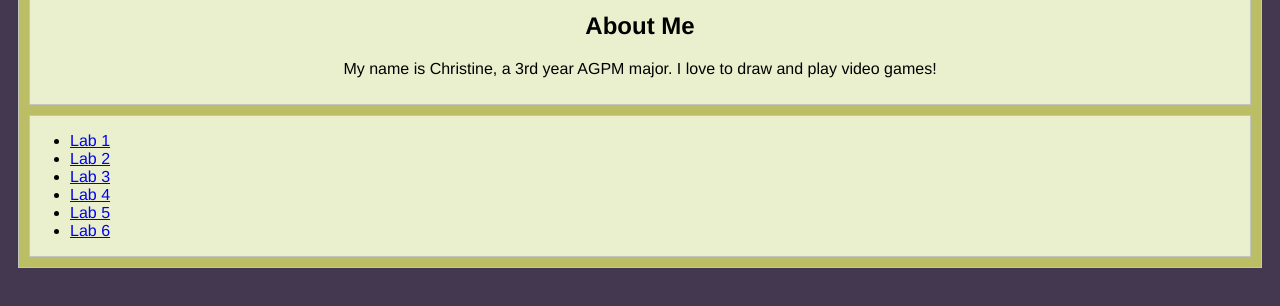
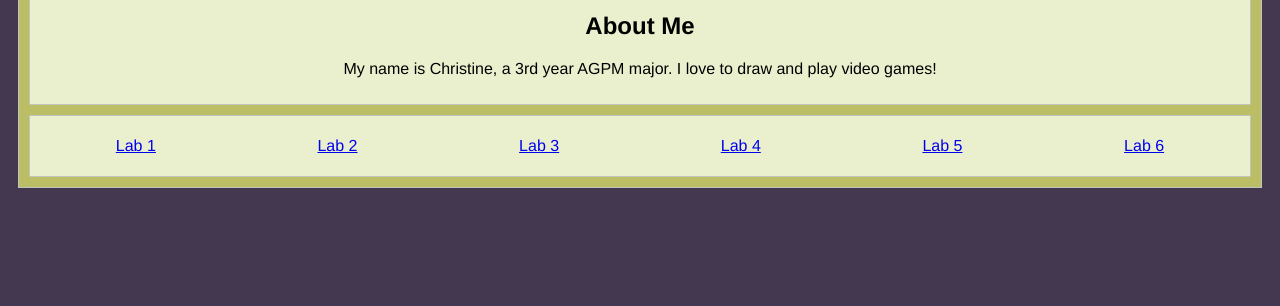
Before and after one commit to christineRO/art101, a plain HTML site: page index.html in a window 1280 px wide. Shown: the part 354-660 px from the top of the page. Drawn offline with Linux system fonts and the light colour scheme.

Commit message:
lab3-b
organized flex box for lab links

fix:
- reflection
- task 6 (sc)
- task 7 (sc)

```diff
--- a/css/homepage.css
+++ b/css/homepage.css
@@ -17,3 +17,16 @@ body {
   margin-bottom: 10px;
   text-align: center;
 }
+
+nav#links li{
+  display: flex;
+  list-style-type: none;
+}
+
+nav#links ul{
+  display: flex;
+  flex-direction: row;
+  flex-wrap: wrap;
+  padding: 5px;
+  justify-content: space-around;
+}
```
